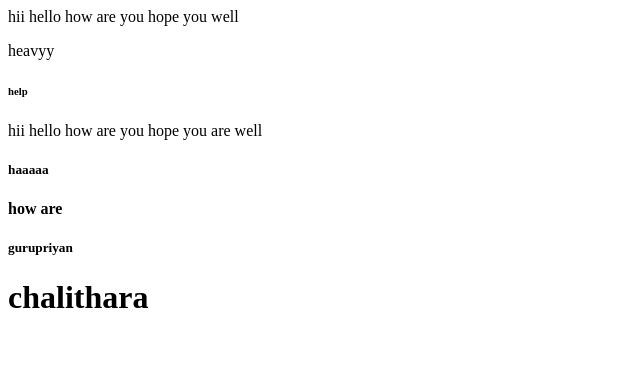
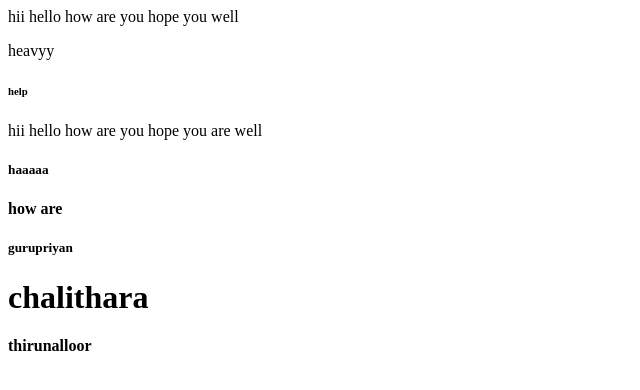
Before and after one commit to gurupriyan7/sample, a plain HTML site: page index.html in a window 1280 px wide. Shown: the whole page, without its empty margins (0-640 px from the left). Drawn offline with Linux system fonts and the light colour scheme.

Commit message:
clone update2

```diff
--- a/index.html
+++ b/index.html
@@ -8,3 +8,4 @@
 <h4>how are </h4>
 <h5>gurupriyan</h5>
 <h1>chalithara</h1>
+<h4>thirunalloor </h4>
```
